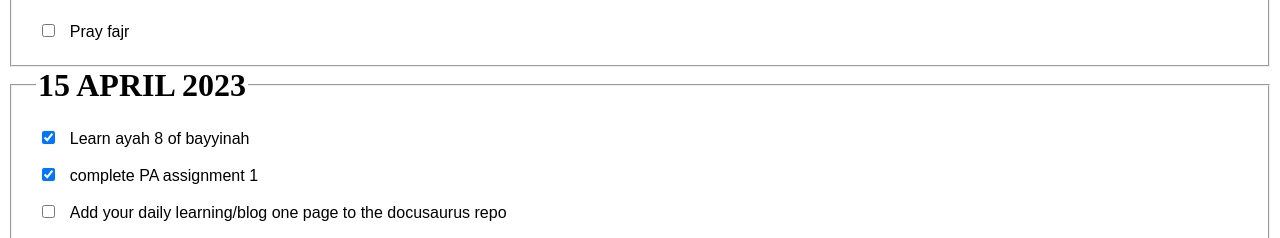
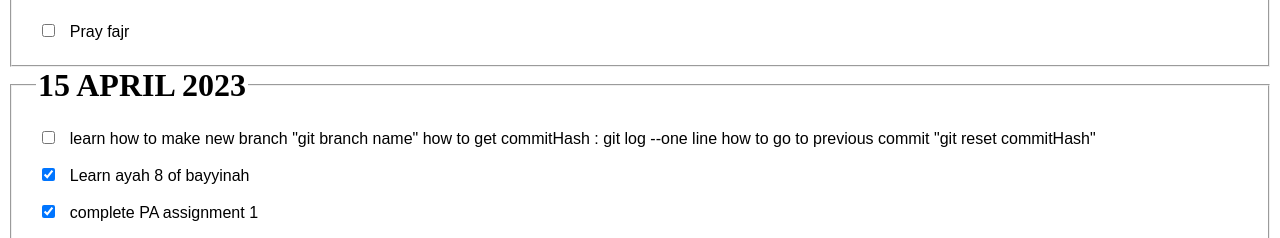
Before and after one commit to creatonik123/real-blog-page, a plain HTML site: page xyz.html in a window 1280 px wide. Shown: the part 551-789 px from the top of the page. Drawn offline with Linux system fonts and the light colour scheme.

Commit message:
learn git commands

```diff
--- a/xyz.html
+++ b/xyz.html
@@ -25,6 +25,14 @@
 
         <fieldset>
     <legend>15 APRIL 2023</legend>
+
+    <div>
+      <input type="checkbox">
+      <label>learn how to make new branch "git branch name"
+        how to get commitHash : git log --one line
+        how to go to previous commit "git reset commitHash"
+      </label>
+    </div>
 
     <div>
       <input type="checkbox"  checked>
```
